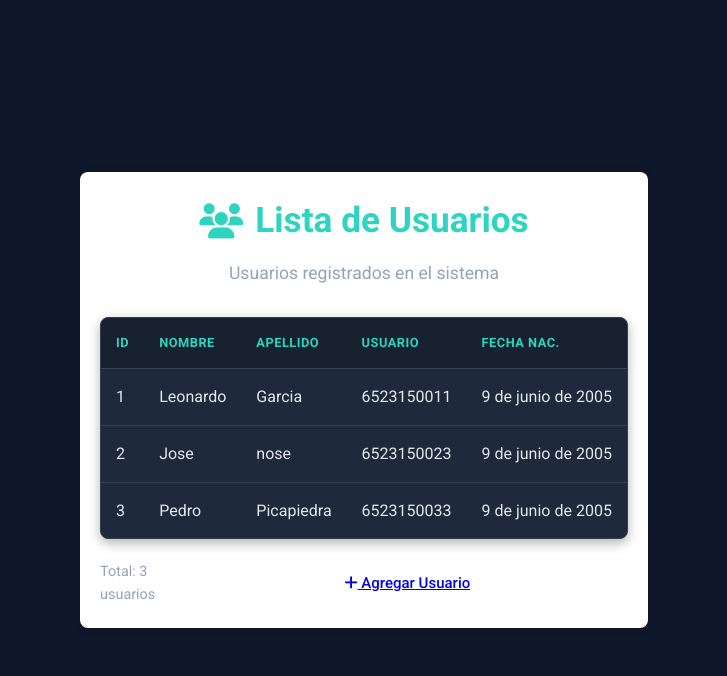
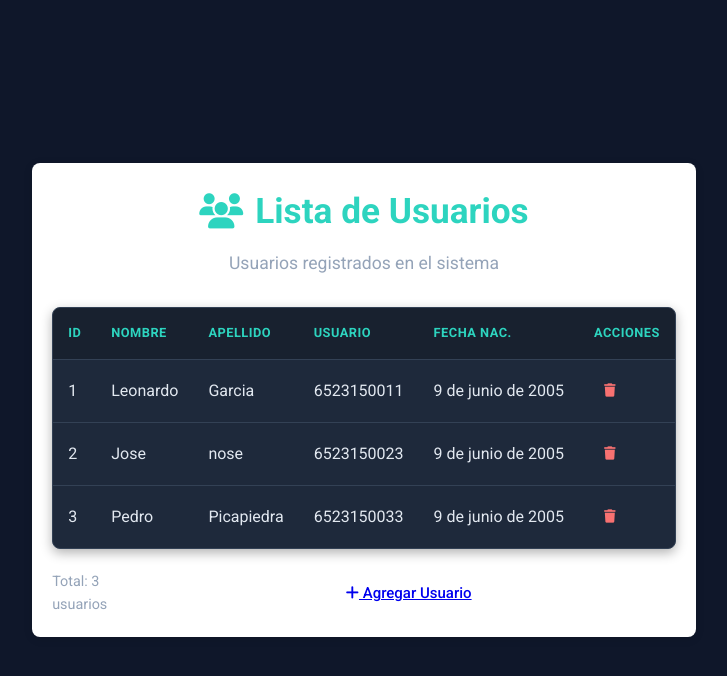
Before and after one commit to leonardosans45/Api-de-json, a Flask app: page /interfaz in a window 1280 px wide. Shown: the top 676 px of the page, without its empty margins (276-1003 px from the left). Run offline with Flask 3, Linux system fonts and the light colour scheme.

Commit message:
Add files via upload

```diff
--- a/main.py
+++ b/main.py
@@ -81,5 +81,27 @@ def add_user():
 
 
 
+@app.route('/users/<int:id>', methods=['DELETE'])
+def delete_user(id):
+    try:
+        data = validate_data()
+        if not isinstance(data, dict) or 'users' not in data:
+            return jsonify({'error': 'No users found'}), 404
+
+        initial_length = len(data['users'])
+        data['users'] = [user for user in data['users'] if user.get('id') != id]
+
+        if len(data['users']) == initial_length:
+            return jsonify({'error': 'User not found'}), 404
+
+        # Save the updated data
+        with open(DATA_FILE, 'w') as f:
+            json.dump(data, f, indent=4)
+
+        return jsonify({'message': 'User deleted successfully'}), 200
+
+    except Exception as e:
+        return jsonify({'error': str(e)}), 500
+
 if __name__ == '__main__':
     app.run(debug=True) #debug=True para que se actualice automaticamente
--- a/static/style.css
+++ b/static/style.css
@@ -508,6 +508,60 @@ input:focus, button:focus {
     color: var(--text-light);
 }
 
+/* Delete button styles */
+.btn-delete {
+    background: transparent;
+    border: none;
+    color: #f87171;
+    cursor: pointer;
+    width: 32px;
+    height: 32px;
+    border-radius: 50%;
+    display: inline-flex;
+    align-items: center;
+    justify-content: center;
+    transition: all 0.2s ease;
+    padding: 0;
+}
+
+.btn-delete:hover {
+    background-color: rgba(239, 68, 68, 0.1);
+    color: #ef4444;
+    transform: scale(1.1);
+}
+
+.btn-delete:active {
+    transform: scale(0.95);
+}
+
+.btn-delete:disabled {
+    opacity: 0.5;
+    cursor: not-allowed;
+    transform: none;
+}
+
+/* Actions column */
+.actions {
+    text-align: center;
+    width: 80px;
+}
+
+/* Animation for row removal */
+@keyframes fadeOutSlide {
+    to {
+        opacity: 0;
+        transform: translateX(100%);
+    }
+}
+
+.users-table tbody tr {
+    transition: all 0.3s ease;
+}
+
+.users-table tbody tr.deleting {
+    animation: fadeOutSlide 0.3s forwards;
+}
+
 .empty-state i {
     font-size: 3rem;
     margin-bottom: 15px;
--- a/templates/intefaz.html
+++ b/templates/intefaz.html
@@ -24,11 +24,12 @@
                         <th>Apellido</th>
                         <th>Usuario</th>
                         <th>Fecha Nac.</th>
+                        <th>Acciones</th>
                     </tr>
                 </thead>
                 <tbody id="users-table-body">
                     <tr class="loading-row">
-                        <td colspan="5">
+                        <td colspan="6">
                             <div class="loading-spinner">
                                 <i class="fas fa-spinner fa-spin"></i> Cargando usuarios...
                             </div>
@@ -89,12 +90,17 @@
 
             // Generar filas de la tabla
             tbody.innerHTML = users.map(user => `
-                <tr>
+                <tr data-user-id="${user.id}">
                     <td>${user.id}</td>
                     <td>${escapeHtml(user.firstname || '')}</td>
                     <td>${escapeHtml(user.lastname || '')}</td>
                     <td>${escapeHtml(user.userid || '')}</td>
                     <td>${formatDate(user.birthday)}</td>
+                    <td class="actions">
+                        <button class="btn-delete" onclick="deleteUser(${user.id}, this)" title="Eliminar usuario">
+                            <i class="fas fa-trash"></i>
+                        </button>
+                    </td>
                 </tr>
             `).join('');
 
@@ -128,6 +134,61 @@
         }
     }
 
+    // Función para eliminar un usuario
+    async function deleteUser(userId, button) {
+        if (!confirm('¿Está seguro de que desea eliminar este usuario?')) {
+            return;
+        }
+
+        const row = button.closest('tr');
+        row.style.opacity = '0.5';
+        button.disabled = true;
+        button.innerHTML = '<i class="fas fa-spinner fa-spin"></i>';
+
+        try {
+            const response = await fetch(`/users/${userId}`, {
+                method: 'DELETE',
+                headers: {
+                    'Content-Type': 'application/json'
+                }
+            });
+
+            const result = await response.json();
+
+            if (!response.ok) {
+                throw new Error(result.error || 'Error al eliminar el usuario');
+            }
+
+            // Animar la eliminación
+            row.style.transition = 'all 0.3s ease';
+            row.style.height = row.offsetHeight + 'px';
+            row.style.margin = '0';
+            row.style.padding = '0';
+            row.style.border = 'none';
+            row.offsetHeight; // Forzar reflow
+            row.style.opacity = '0';
+            row.style.height = '0';
+
+            // Eliminar la fila después de la animación
+            setTimeout(() => {
+                row.remove();
+                // Actualizar el contador
+                const userCountEl = document.getElementById('user-count');
+                if (userCountEl) {
+                    const currentCount = parseInt(userCountEl.textContent) || 0;
+                    userCountEl.textContent = Math.max(0, currentCount - 1);
+                }
+            }, 300);
+
+        } catch (error) {
+            console.error('Error al eliminar usuario:', error);
+            alert(error.message || 'Error al eliminar el usuario');
+            row.style.opacity = '1';
+            button.disabled = false;
+            button.innerHTML = '<i class="fas fa-trash"></i>';
+        }
+    }
+
     // Función para escapar HTML (prevenir XSS)
     function escapeHtml(unsafe) {
         if (typeof unsafe !== 'string') return '';
```
Also changed, not shown: templates/style.css (line endings or trailing spaces), users.json (line endings or trailing spaces).
